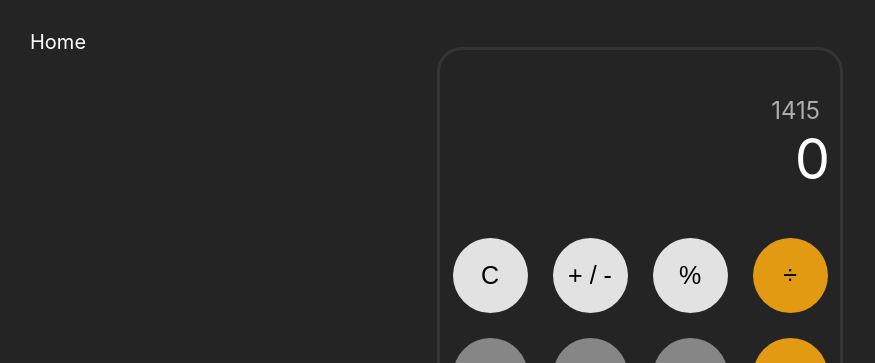
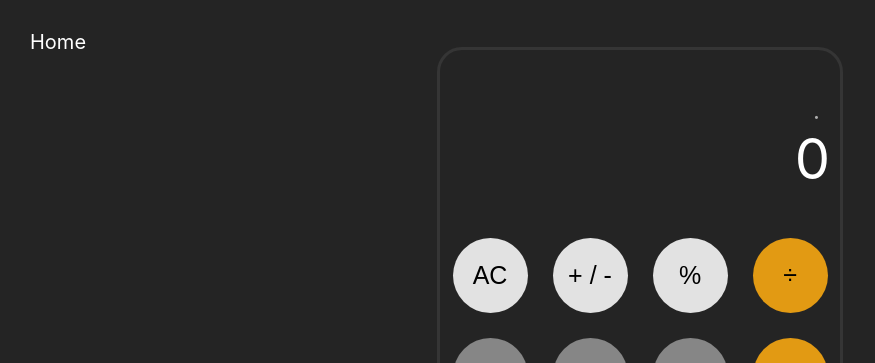
Before and after one commit to Tyler-Knowler/My-Portfolio, a React (Create React App) app: page /calculator in a window 1280 px wide. Shown: the top 363 px of the page, without its empty margins (0-875 px from the left). Built offline with nearby package versions, Linux system fonts and the light colour scheme.

Commit message:
changed number resize rule

```diff
--- a/src/components/calc/calc.js
+++ b/src/components/calc/calc.js
@@ -10,11 +10,11 @@ const Calc = () => {
         <section id='calc'>
             <div className='calc-wrapper'>
                 <div className='calc-screen'>
-                    <div className='previous-entry'><p id='previous-num'>1415</p></div>
+                    <div className='previous-entry'><p id='previous-num'>.</p></div>
                     <div className='current-number'><p id='display-num'>0</p></div>
                 </div>
                 <div className='calc-buttons'>
-                    <button onClick={ClearClicked}  id='clear-display' className='calc-button calc-function-top'>C</button>
+                    <button onClick={ClearClicked}  id='clear-display' className='calc-button calc-function-top'>AC</button>
                     <button onClick={FlipSign}      className='calc-button calc-function-top'>+ / -</button>
                     <button onClick={Percentage}    className='calc-button calc-function-top'>%</button>
                     <button onClick={ChosenFunc}    id='func_divide' className='calc-button calc-function-right'>÷</button>
@@ -221,11 +221,11 @@ function LengthCheck() {
     displayNum = document.getElementById("display-num").innerHTML;
     if (displayNum.length < 13) {
         document.getElementById("display-num").style.fontSize = "3.5em";
-    } else if (displayNum.length < 16 && displayNum.length >= 13) {
+    } else if (displayNum.length < 15 && displayNum.length >= 13) {
         document.getElementById("display-num").style.fontSize = "3em";
-    } else if (displayNum.length < 18 && displayNum.length >= 15) {
+    } else if (displayNum.length < 18 && displayNum.length >= 14) {
         document.getElementById("display-num").style.fontSize = "2.5em";
-    } else if (displayNum.length > 18) {
+    } else if (displayNum.length >= 18) {
         document.getElementById("display-num").style.fontSize = "2em";
     }
 }
```
